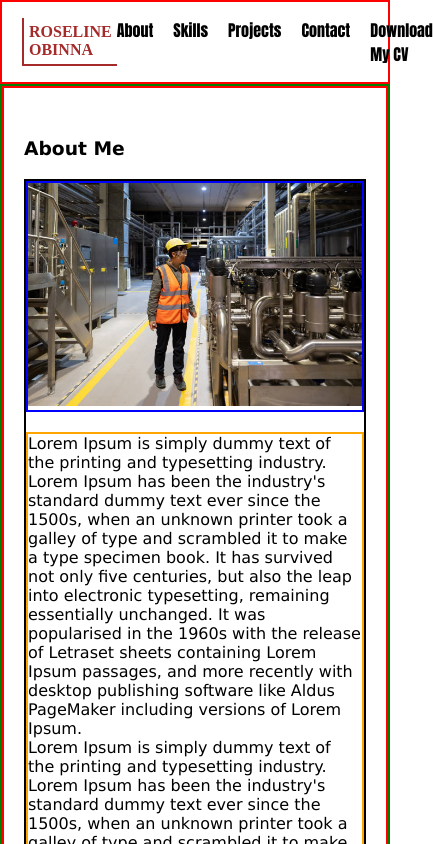
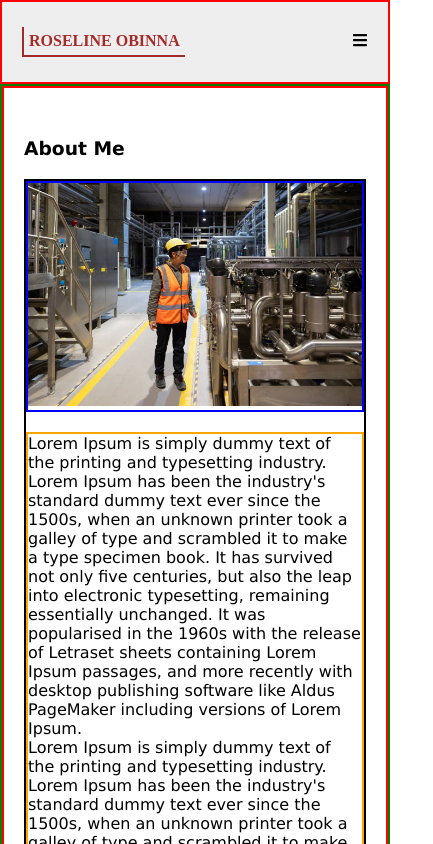
Before and after one commit to roselineo/first-portfolio, a React (Create React App) app: page / in a window 390 px wide. Shown: the top 844 px of the page, 433 px wide, since content can reach past the window. Built offline with nearby package versions, Linux system fonts and the light colour scheme.

Commit message:
finished the mobile version

```diff
--- a/src/components/Contact.js
+++ b/src/components/Contact.js
@@ -3,7 +3,7 @@ import contactImage from "../images/oil.jpg"
 
 function Contact() {
     return (
-        <section className="contact">
+        <section className="contact" id="contact">
             <h1>Contact Me</h1>
             <div className="contact-details">
                 <div className="contact-image">
--- a/src/components/Header.css
+++ b/src/components/Header.css
@@ -5,7 +5,10 @@
     align-items: center;
     height: 10vh;
     padding: 0 100px;
-    /* background-color: brown; */
+    position: sticky;
+    top: 0;
+    z-index: 1000;
+    background-color: #eee;
 }
 
 .logo-div {
@@ -59,4 +62,28 @@
     .header {
         padding: 0 20px;
     }
+
+    .mobile-menu {
+        display: block;
+        cursor: pointer;
+    }
+
+    .menu {
+        border: 2px solid black;
+        position: absolute;
+        top: 75px;
+        right: 1000px;
+        background-color: #eee;
+        width: 50%;
+        padding: 20px 0;
+    }
+
+    .menu.show {
+        right: 20px;
+    }
+
+    .menu ul {
+        flex-direction: column;
+        align-items: center;
+    }
 }
--- a/src/components/Header.js
+++ b/src/components/Header.js
@@ -1,30 +1,39 @@
-import { Link } from "react-router-dom"
+// import { Link } from "react-router-dom"
+import React, { useState } from "react"
 import { FaBars, FaTimes } from "react-icons/fa"
 import "./Header.css"
+import cv from "../cv/doc.docx"
 
 function Header() {
+    const [barTimes, setBarTimes] = useState(true)
+
+    const handleClick = () => {
+        const menu = document.querySelector(".menu")
+        menu.classList.toggle("show")
+        setBarTimes(!barTimes)
+    }
     return (
         <div className="header">
             <div className="logo-div">ROSELINE OBINNA</div>
-            <div className="mobile-menu">
-                <FaBars />
+            <div className="mobile-menu" onClick={handleClick}>
+                {barTimes ? <FaBars /> : <FaTimes />}
             </div>
             <div className="menu">
                 <ul>
                     <li>
-                        <Link to="#about" className="menu-item">About</Link>
+                        <a href="#about" className="menu-item" onClick={handleClick}>About</a>
                     </li>
                     <li>
-                        <Link to="#skills" className="menu-item">Skills</Link>
+                        <a href="#skills" className="menu-item" onClick={handleClick}>Skills</a>
                     </li>
                     <li>
-                        <Link to="#projects" className="menu-item">Projects</Link>
+                        <a href="#projects" className="menu-item" onClick={handleClick}>Projects</a>
                     </li>
                     <li>
-                        <Link to="#contact" className="menu-item">Contact</Link>
+                        <a href="#contact" className="menu-item" onClick={handleClick}>Contact</a>
                     </li>
                     <li>
-                        <Link to="#" className="menu-item">Download My CV</Link>
+                        <a href={cv} className="menu-item" onClick={handleClick}>Download My CV</a>
                     </li>
                 </ul>
             </div>
--- a/src/index.css
+++ b/src/index.css
@@ -2,6 +2,10 @@
     padding: 0;
     margin: 0;
     box-sizing: border-box;
+}
+
+html {
+    scroll-behavior: smooth;
 }
 
 body {
@@ -11,4 +15,5 @@ body {
 .main-content {
     border: 2px solid green;
     min-height: 80vh;
+    position: relative;
 }
```
Also changed, not shown: 1 other file (tests, documents, lock files or other folders).
